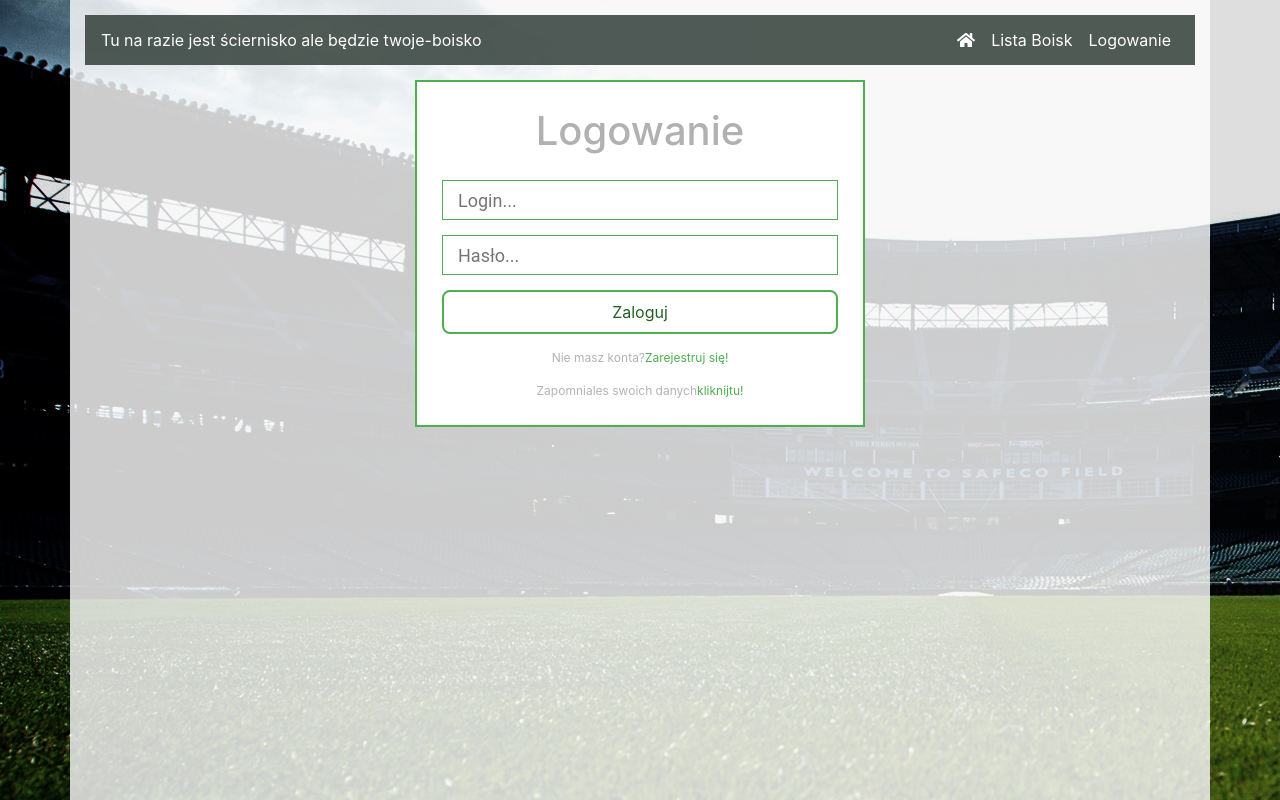
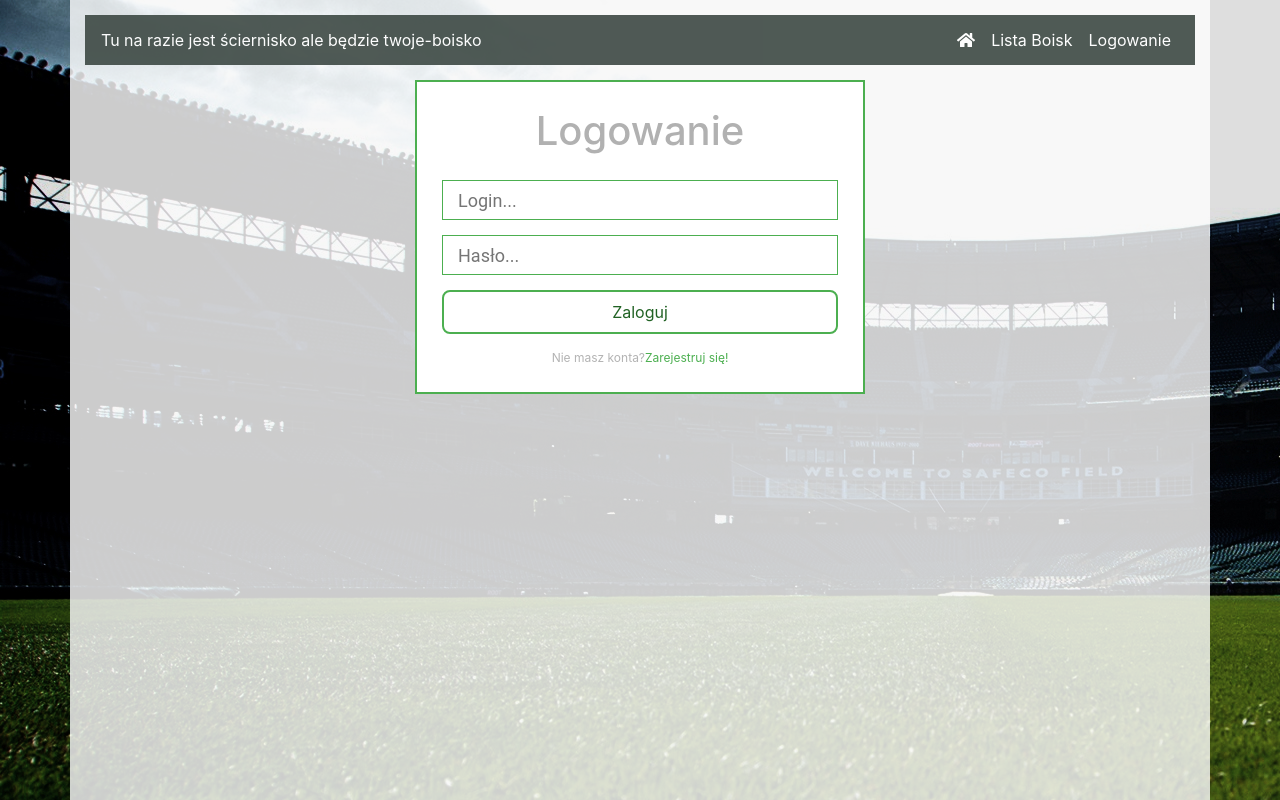
Before and after one commit to Aquarius96/twoje-boisko, a React (Create React App) app in the folder twoje-boisko-frontend/: page /LoginPage in a window 1280 px wide. Shown: the top 800 px of the page. Built offline with nearby package versions, Linux system fonts and the light colour scheme.

Commit message:
almost hot fix

```diff
--- a/twoje-boisko-frontend/src/pages/LoginPage.js
+++ b/twoje-boisko-frontend/src/pages/LoginPage.js
@@ -225,9 +225,6 @@ class LoginPage extends Component {
                 <p className="message">Nie masz konta?
                   <a className="beniz" onClick={this.switchwindows}>Zarejestruj się!</a>
                 </p>
-                <p className="message">Zapomniales swoich danych
-                <a className="beniz" onClick={this.switchwindows}>kliknijtu!</a>
-                </p>
               </form>
             </div>
           </div>
```
